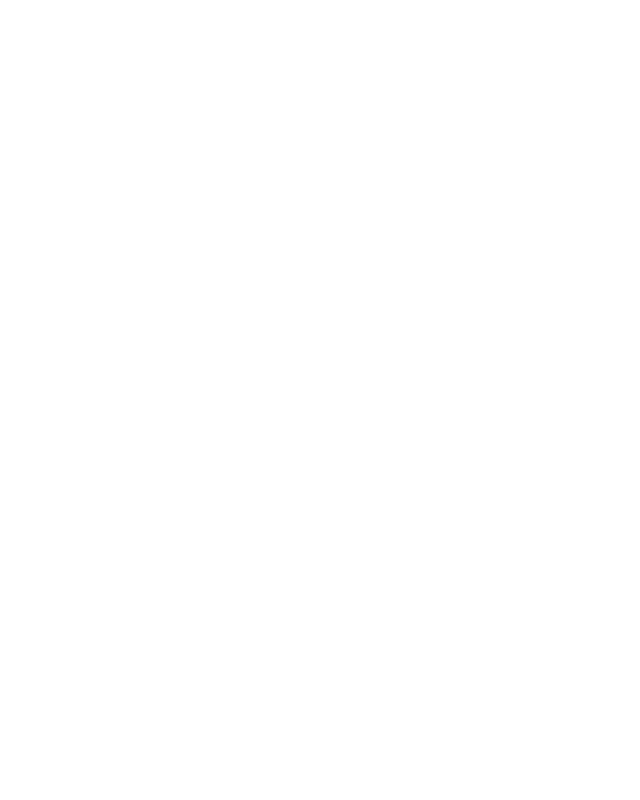
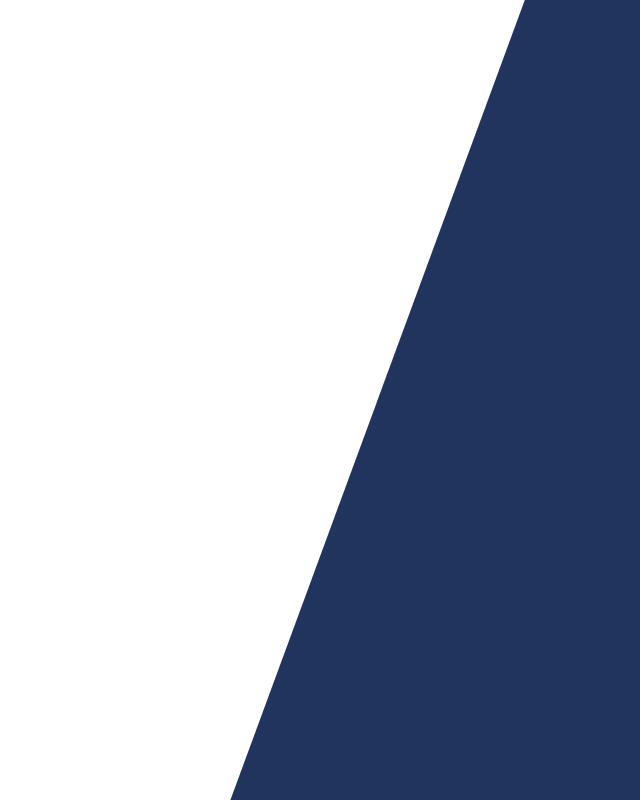
Before and after one commit to AltCampus/altUpdates, a React (Create React App) app in the folder front-end/: page / in a window 1280 px wide. Shown: the whole page, without its empty margins (640-1280 px from the left). Built offline with nearby package versions, Linux system fonts and the light colour scheme.

Commit message:
cipp component

```diff
--- a/front-end/src/App.js
+++ b/front-end/src/App.js
@@ -1,12 +1,13 @@
 import React, { Component } from 'react';
 import logo from './logo.svg';
 import './App.css';
+import CLIP from './components/CLIP';
 
 class App extends Component {
   render() {
     return (
       <div className="App">
-
+      <CLIP/>
       </div>
     );
   }
--- /dev/null
+++ b/front-end/src/components/CLIP.js
@@ -0,0 +1,13 @@
+import React from 'react';
+
+const CLIP = () => {
+  return (
+    <div>
+      <div className="logo"></div>
+      <div className="clipped"></div>
+    </div>
+  );
+};
+
+
+export default CLIP;
--- a/front-end/src/scss/index.scss
+++ b/front-end/src/scss/index.scss
@@ -2,3 +2,5 @@
 @import './reset.scss';
 
 @import './header.scss';
+
+@import './layout.scss'
--- /dev/null
+++ b/front-end/src/scss/layout.scss
@@ -0,0 +1,6 @@
+.clipped{
+  height: 100vh;
+  background: #20345d;
+  clip-path: polygon(91% 0, 100% 0, 100% 100%, 68% 100%);
+
+}
```
